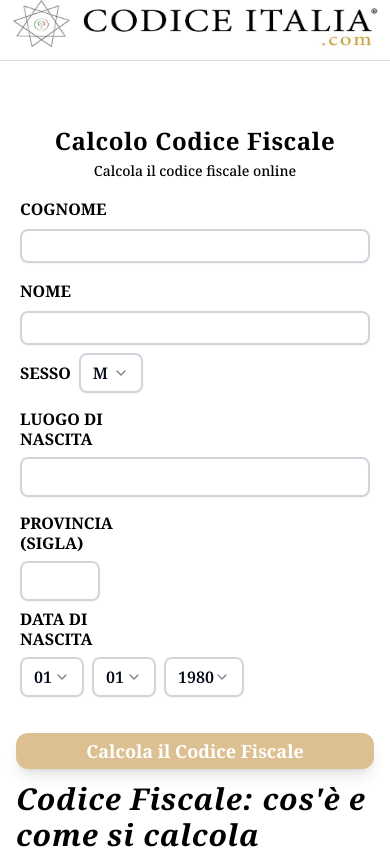
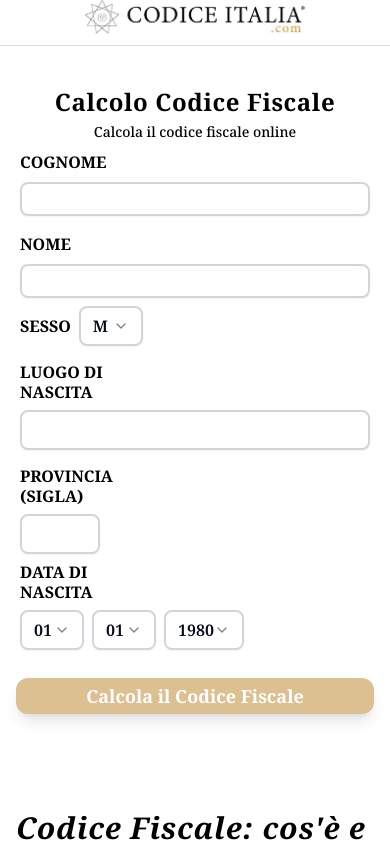
Before and after one commit to tanvirTheDev/Codice-Fiscale-Generator---Italian, a React (Vite) app in the folder client/: page / in a window 390 px wide. Shown: the top 849 px of the page. Built offline with nearby package versions, Linux system fonts and the light colour scheme.

Commit message:
layout fix

```diff
--- a/client/src/components/Form.tsx
+++ b/client/src/components/Form.tsx
@@ -139,17 +139,24 @@ export default function TaxCodeCalculator() {
   const years = Array.from({ length: 125 }, (_, i) => String(2024 - i));
 
   return (
-    <div className="">
-      <div className="flex justify-center border-b-[1px] border-[#ddd]">
-        <img src={logo} className="w-[365px] h-[60px] pb-2" />
+    <div className="h-full md:h-auto md:min-h-[600px] lg:min-h-screen bg-white">
+      <div className="flex justify-center border-b-[1px] border-[#ddd] bg-white">
+        <img
+          src={logo}
+          className="w-[220px] sm:w-[320px] md:w-[365px] h-auto max-h-[60px] pb-2 object-contain"
+          alt="Logo"
+        />
       </div>
-      <form onSubmit={handleSubmit}>
-        <div>
-          <div className="flex justify-center h-[600px] mt-10 md:mt-0">
-            <div className="w-full max-w-3xl">
+      <div className="flex justify-center py-4 sm:py-6 md:py-8">
+        <form
+          onSubmit={handleSubmit}
+          className="w-full max-w-lg sm:max-w-2xl md:max-w-3xl px-2 sm:px-4 md:px-0"
+        >
+          <div className="flex justify-center">
+            <div className="w-full">
               <div className="overflow-hidden border-4 border-white">
                 {/* Header */}
-                <div className="text-black px-4 sm:px-8 mt-5 flex flex-col sm:flex-row items-center gap-4 sm:gap-6">
+                <div className="text-black px-2 sm:px-8 mt-5 flex flex-col sm:flex-row items-center gap-4 sm:gap-6">
                   <div className="text-black flex-1 text-center sm:text-left">
                     <h1 className="text-2xl sm:text-4xl font-bold tracking-wide">
                       Calcolo Codice Fiscale
@@ -161,7 +168,7 @@ export default function TaxCodeCalculator() {
                 </div>
 
                 {/* Form */}
-                <div className="p-4 sm:p-8 bg-white space-y-4 sm:space-y-6">
+                <div className="p-2 sm:p-6 md:p-8 bg-white space-y-4 sm:space-y-6">
                   {/* Last Name */}
                   <div className="flex flex-col sm:flex-row sm:items-center gap-2 sm:gap-6">
                     <Label
@@ -243,7 +250,7 @@ export default function TaxCodeCalculator() {
                         autoComplete="off"
                       />
                       {suggestions.length > 0 && (
-                        <div className="absolute z-10 w-full mt-1 bg-white border-2 border-gray-300 rounded-lg shadow-lg">
+                        <div className="absolute z-10 w-full mt-1 bg-white border-2 border-gray-300 rounded-lg shadow-lg max-h-40 overflow-y-auto">
                           {suggestions.map((city, index) => (
                             <div
                               key={index}
@@ -346,7 +353,7 @@ export default function TaxCodeCalculator() {
               </div>
 
               {/* Submit Button */}
-              <div className="mt-4 sm:mt-6 px-4">
+              <div className="mt-4 sm:mt-6 px-2 sm:px-4">
                 <Button
                   type="submit"
                   disabled={isLoading}
@@ -358,7 +365,7 @@ export default function TaxCodeCalculator() {
 
               {/* Error Message */}
               {error && (
-                <div className="mt-4 sm:mt-6 bg-red-50 rounded-lg sm:rounded-xl p-3 sm:p-4 text-center shadow-md sm:shadow-lg border-2 border-red-300">
+                <div className="mt-4 sm:mt-6 bg-red-50 rounded-lg sm:rounded-xl p-3 sm:p-4 text-center shadow-md sm:shadow-lg border-2 border-red-300 mx-2 sm:mx-4">
                   <p className="text-lg sm:text-xl font-semibold text-red-700">
                     {error}
                   </p>
@@ -367,7 +374,7 @@ export default function TaxCodeCalculator() {
 
               {/* Result */}
               {code && (
-                <div className="mt-4 sm:mt-6 bg-white rounded-lg sm:rounded-xl p-3 sm:p-4 text-center shadow-md sm:shadow-lg border-2 border-green-300">
+                <div className="mt-4 sm:mt-6 bg-white rounded-lg sm:rounded-xl p-3 sm:p-4 text-center shadow-md sm:shadow-lg border-2 border-green-300 mx-2 sm:mx-4">
                   <p className="text-lg sm:text-xl font-semibold text-green-700">
                     Codice Fiscale Generato:{" "}
                     <span className="font-bold">{code}</span>
@@ -376,8 +383,8 @@ export default function TaxCodeCalculator() {
               )}
             </div>
           </div>
-        </div>
-      </form>
+        </form>
+      </div>
     </div>
   );
 }
```
